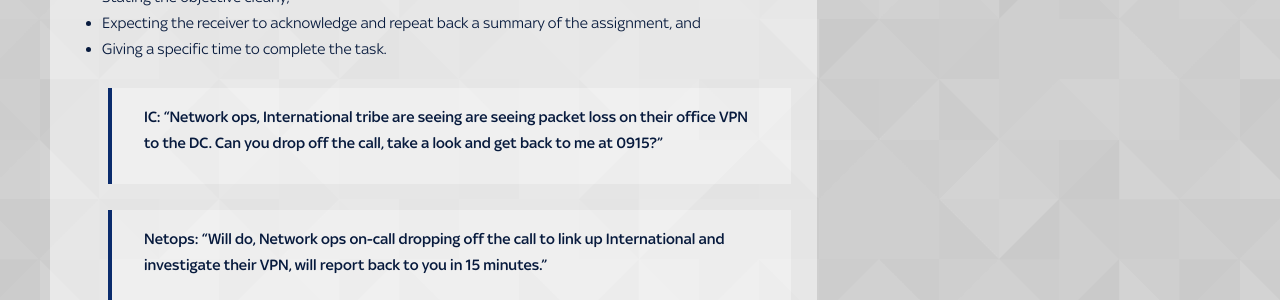
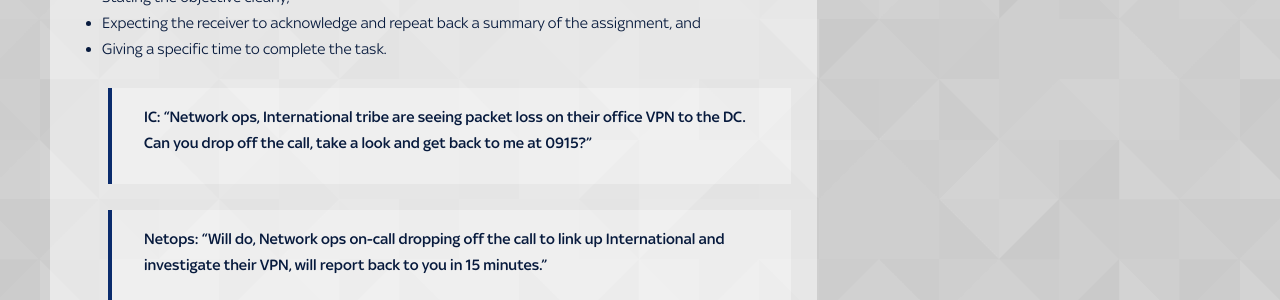
Before and after one commit to skybet/skybet.github.io, a Jekyll site: the page built from _posts/2017-02-02-inc-cmd-lessonslearned.md, in a window 1280 px wide and 900 px high, scrolled down 2088 px. Shown: the part 172-472 px from the top of the window. Built offline with Jekyll 4.4.1, drawn with Linux system fonts in a browser that asks for light colours; nearby versions of some CDN libraries; some web fonts are replaced; comment, search, counter and statistics services are not loaded.

Commit message:
fixing typo, thanks @mattkirwan

```diff
--- a/_posts/2017-02-02-inc-cmd-lessonslearned.md
+++ b/_posts/2017-02-02-inc-cmd-lessonslearned.md
@@ -41,7 +41,7 @@ While in an emergency incident, courtesy can often take a back seat to resolving
 - Expecting the receiver to acknowledge and repeat back a summary of the assignment, and
 - Giving a specific time to complete the task.
 
-> IC: “Network ops, International tribe are seeing are seeing packet loss on their office VPN to the DC. Can you drop off the call, take a look and get back to me at 0915?”
+> IC: “Network ops, International tribe are seeing packet loss on their office VPN to the DC. Can you drop off the call, take a look and get back to me at 0915?”
 
 > Netops: “Will do, Network ops on-call dropping off the call to link up International and investigate their VPN, will report back to you in 15 minutes.”
 
```
